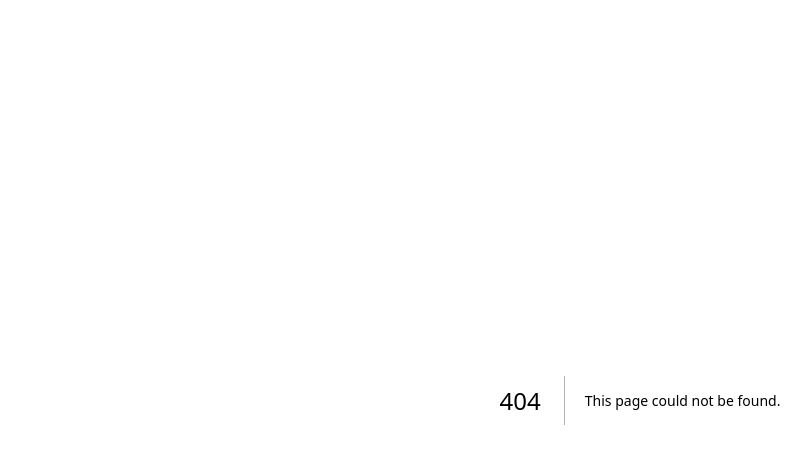
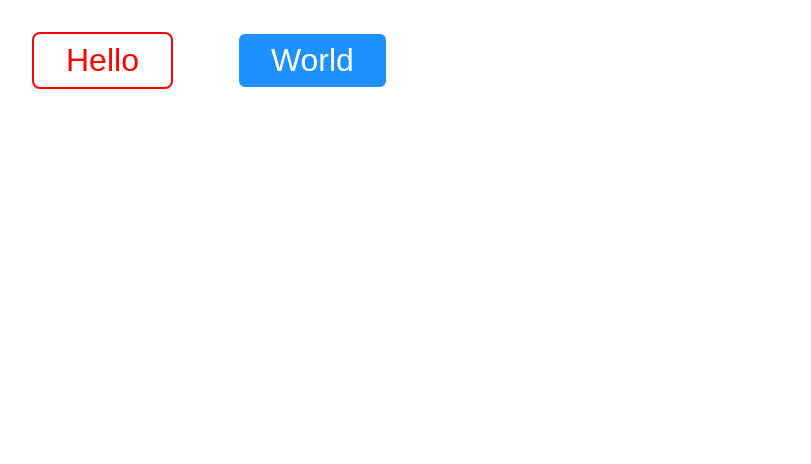
Before and after one commit to alto-I/next-sample, a Next.js app: page /button-style-sample in a window 1280 px wide. Before the commit this address had no page. Shown: the top 464 px of the page, without its empty margins (0-811 px from the left). Built offline with nearby package versions, Linux system fonts and the light colour scheme.

Commit message:
4.2まで

```diff
--- a/next.config.js
+++ b/next.config.js
@@ -2,6 +2,9 @@
 const nextConfig = {
   reactStrictMode: true,
   swcMinify: true,
-}
+  compiler: {
+    styledComponents: true,
+  },
+};
 
-module.exports = nextConfig
+module.exports = nextConfig;
--- a/package.json
+++ b/package.json
@@ -17,6 +17,10 @@
     "next": "13.0.4",
     "react": "18.2.0",
     "react-dom": "18.2.0",
+    "styled-components": "^5.3.6",
     "typescript": "4.9.3"
+  },
+  "devDependencies": {
+    "@types/styled-components": "^5.1.26"
   }
 }
--- a/pages/_app.tsx
+++ b/pages/_app.tsx
@@ -1,6 +1,12 @@
-import '../styles/globals.css'
-import type { AppProps } from 'next/app'
+import '../styles/globals.css';
+import type { AppProps } from 'next/app';
+import { ThemeProvider } from 'styled-components';
+import { theme } from '../theme';
 
 export default function App({ Component, pageProps }: AppProps) {
-  return <Component {...pageProps} />
+  return (
+    <ThemeProvider theme={theme}>
+      <Component {...pageProps} />
+    </ThemeProvider>
+  );
 }
--- /dev/null
+++ b/pages/_document.tsx
@@ -0,0 +1,33 @@
+import Document, { DocumentContext, DocumentInitialProps } from 'next/document';
+import { ServerStyleSheet } from 'styled-components';
+
+export default class MyDocument extends Document {
+  static async getInitialProps(
+    ctx: DocumentContext,
+  ): Promise<DocumentInitialProps> {
+    const sheet = new ServerStyleSheet();
+    const originalRenderPage = ctx.renderPage;
+
+    try {
+      ctx.renderPage = () =>
+        originalRenderPage({
+          enhanceApp: (App) => (props) =>
+            sheet.collectStyles(<App {...props} />),
+        });
+
+      const initialProps = await Document.getInitialProps(ctx);
+
+      return {
+        ...initialProps,
+        styles: [
+          <>
+            {initialProps.styles}
+            {sheet.getStyleElement()}
+          </>,
+        ],
+      };
+    } finally {
+      sheet.seal();
+    }
+  }
+}
--- /dev/null
+++ b/pages/button-style-sample.tsx
@@ -0,0 +1,34 @@
+import { NextPage } from 'next';
+import styled from 'styled-components';
+
+type ButtonProps = {
+  color: string;
+  backgroundColor: string;
+};
+
+const Button = styled.button<ButtonProps>`
+  color: ${(props) => props.color};
+  background: ${(props) => props.backgroundColor};
+  border: 2px solid ${(props) => props.color};
+
+  font-size: 2em;
+  margin: 1em;
+  padding: 0.25em 1em;
+  border-radius: 8px;
+  cursor: pointer;
+`;
+
+const ButtonStyleSample = () => {
+  return (
+    <div>
+      <Button backgroundColor="transparent" color="#FF0000">
+        Hello
+      </Button>
+      <Button backgroundColor="#1E90FF" color="white">
+        World
+      </Button>
+    </div>
+  );
+};
+
+export default ButtonStyleSample;
--- /dev/null
+++ b/pages/theme-sample.tsx
@@ -0,0 +1,18 @@
+import { NextPage } from 'next';
+import styled from 'styled-components';
+
+const Text = styled.span`
+  color: ${(props) => props.theme.colors.red};
+  font-size: ${(props) => props.theme.fontSizes[3]};
+  margin: ${(props) => props.theme.space[2]};
+`;
+
+const ThemeSample: NextPage = () => {
+  return (
+    <div>
+      <Text>Themeから参照した色を使用しています</Text>
+    </div>
+  );
+};
+
+export default ThemeSample;
--- /dev/null
+++ b/theme.ts
@@ -0,0 +1,12 @@
+export const theme = {
+  space: ['0px', '4px', '8px', '16px', '24px', '32px'],
+  colors: {
+    white: '#ffffff',
+    black: '#000000',
+    red: '#ff0000',
+  },
+  fontSizes: ['12px', '14px', '16px', '18px', '20px', '23px'],
+  fonts: {
+    primary: `arial, sans-serif`,
+  },
+};
```
Also changed, not shown: pages/index.tsx (+21 -6 lines), 1 other file (tests, documents, lock files or other folders).
